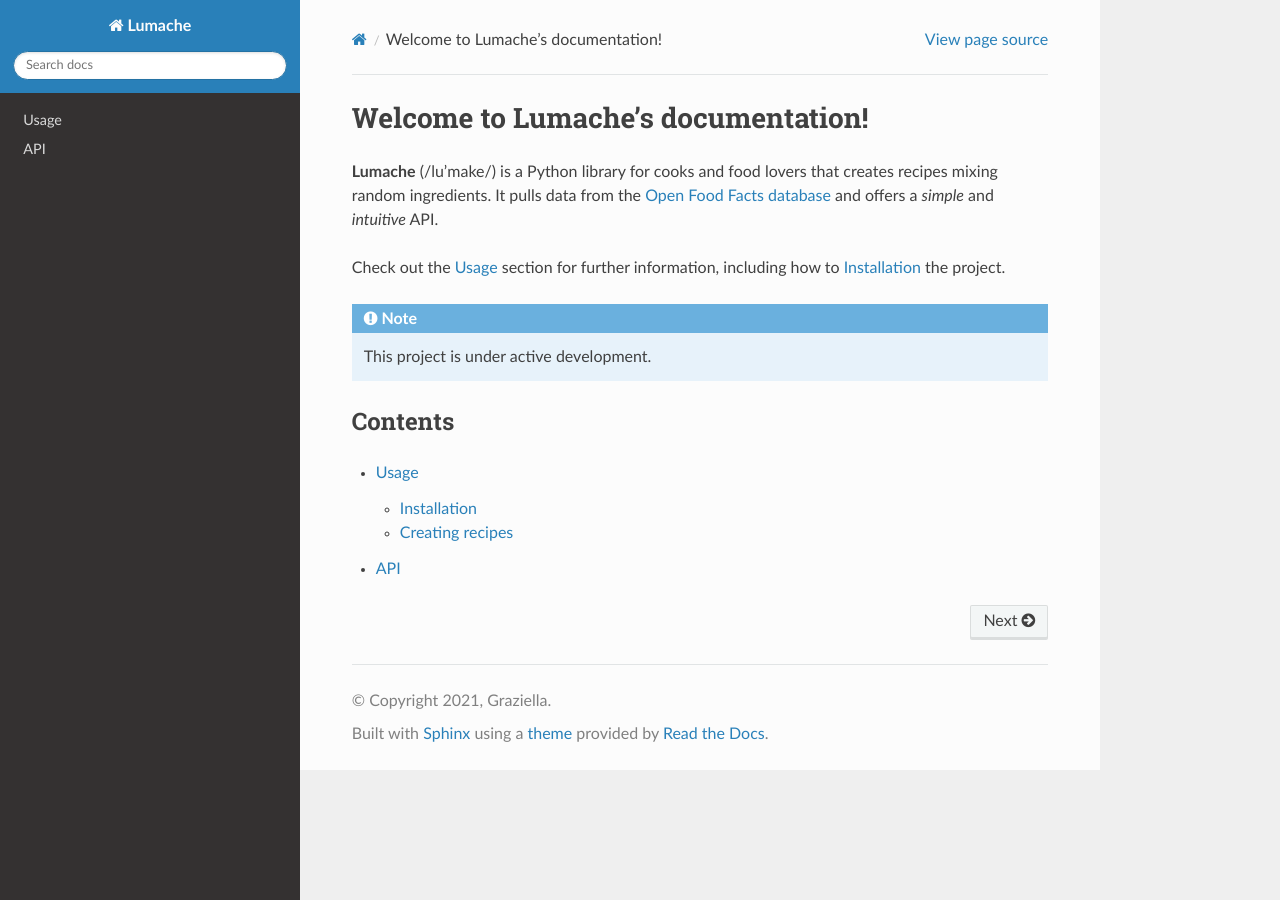
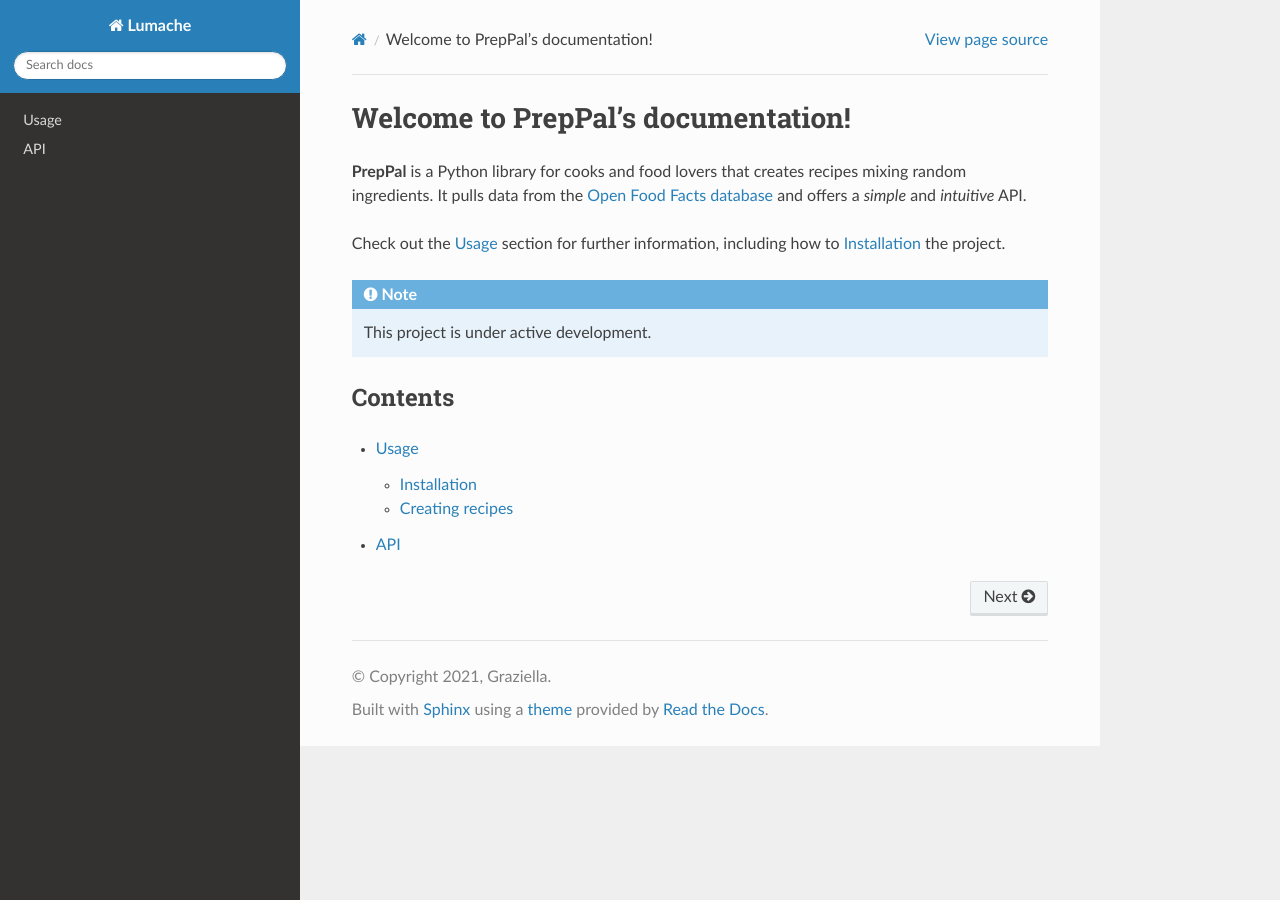
Before and after one commit to UoP-PrepPal/preppal-tutorial, a Sphinx documentation site: the page built from docs/source/index.rst, in a window 1280 px wide. Built offline with Sphinx 7.4.7 and the Read the Docs theme 3.1.0, drawn with Linux system fonts in a browser that asks for light colours.

Commit message:
testing text updates

```diff
--- a/docs/source/index.rst
+++ b/docs/source/index.rst
@@ -1,7 +1,7 @@
-Welcome to Lumache's documentation!
+Welcome to PrepPal's documentation!
 ===================================
 
-**Lumache** (/lu'make/) is a Python library for cooks and food lovers
+**PrepPal** is a Python library for cooks and food lovers
 that creates recipes mixing random ingredients.
 It pulls data from the `Open Food Facts database <https://world.openfoodfacts.org/>`_
 and offers a *simple* and *intuitive* API.
```
